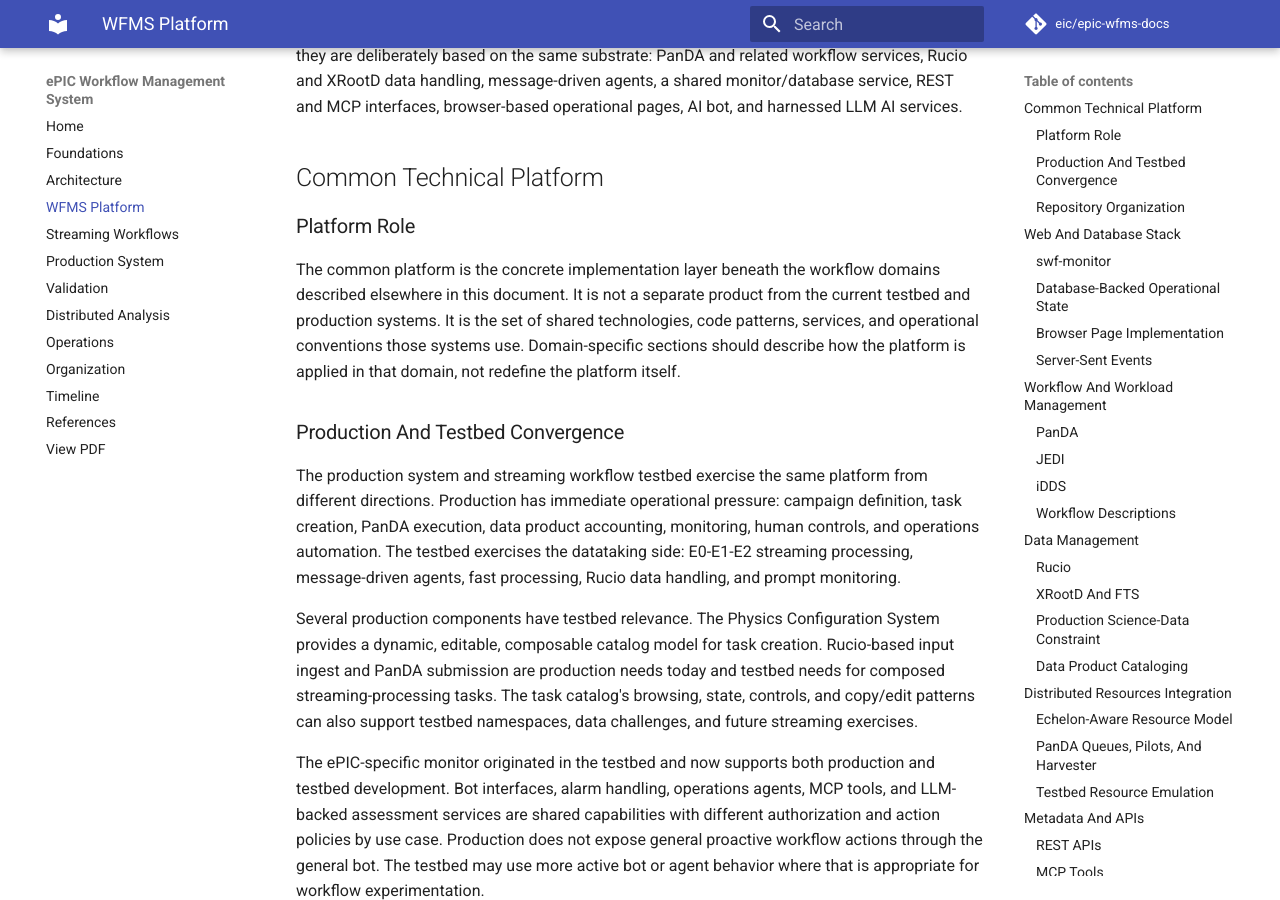
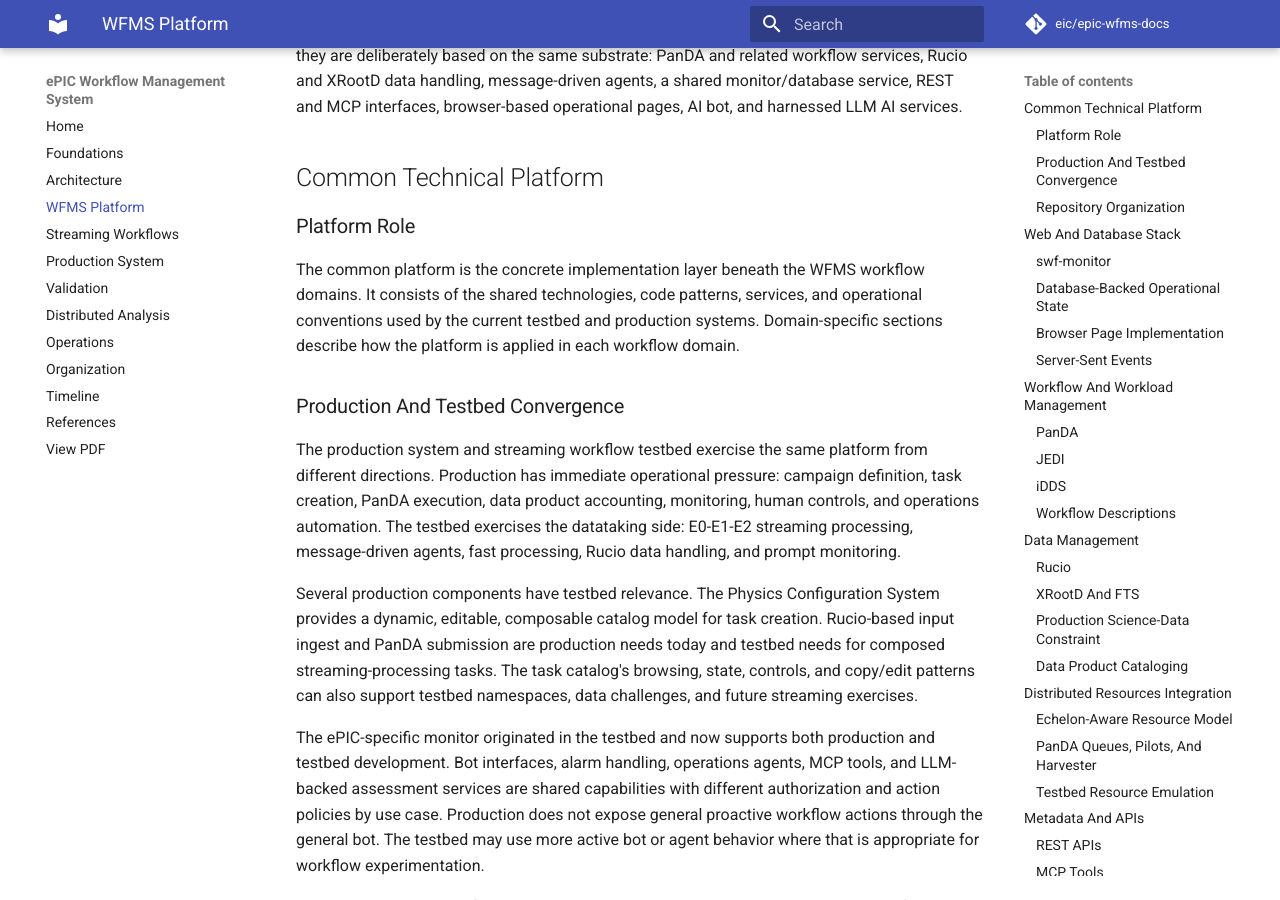
Before and after one commit to eic/epic-wfms-docs, an MkDocs documentation site: the page built from docs/platform.md, in a window 1280 px wide and 900 px high, scrolled down 332 px. Built offline with MkDocs 1.6.1 and Material for MkDocs 9.7.7, drawn with Linux system fonts in a browser that asks for light colours; comment, search, counter and statistics services are not loaded.

Commit message:
Tighten platform role language

```diff
--- a/docs/platform.md
+++ b/docs/platform.md
@@ -14,10 +14,9 @@
 
 ### Platform Role
 
-The common platform is the concrete implementation layer beneath the workflow domains described elsewhere in this
-document. It is not a separate product from the current testbed and production systems. It is the set of shared
-technologies, code patterns, services, and operational conventions those systems use. Domain-specific sections should
-describe how the platform is applied in that domain, not redefine the platform itself.
+The common platform is the concrete implementation layer beneath the WFMS workflow domains. It consists of the shared
+technologies, code patterns, services, and operational conventions used by the current testbed and production systems.
+Domain-specific sections describe how the platform is applied in each workflow domain.
 
 ### Production And Testbed Convergence
 
```
